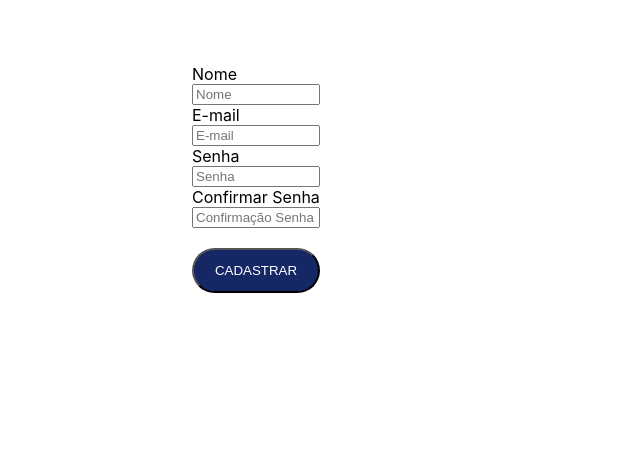
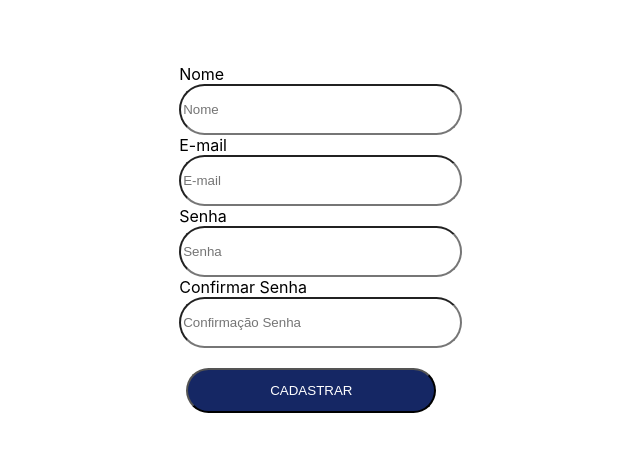
Before and after one commit to bermarques/estacionaai, a React (Create React App) app: page / in a window 1280 px wide. Shown: the top 452 px of the page, without its empty margins (384-1024 px from the left). Built offline with nearby package versions, Linux system fonts and the light colour scheme.

Commit message:
feature: input style created

```diff
--- a/src/Pages/DriverForm/index.jsx
+++ b/src/Pages/DriverForm/index.jsx
@@ -17,11 +17,24 @@ const DriverForm = () => {
     <div className="master">
       <form className="master-form" onSubmit={handleSubmit(sendForm)}>
         Nome
-        <input type="text" placeholder="Nome" name="name" ref={register} />
+        <input
+          className="input-form"
+          type="text"
+          placeholder="Nome"
+          name="name"
+          ref={register}
+        />
         E-mail
-        <input type="email" placeholder="E-mail" name="email" ref={register} />
+        <input
+          className="input-form"
+          type="email"
+          placeholder="E-mail"
+          name="email"
+          ref={register}
+        />
         Senha
         <input
+          className="input-form"
           type="password"
           placeholder="Senha"
           name="password"
@@ -29,6 +42,7 @@ const DriverForm = () => {
         />
         Confirmar Senha
         <input
+          className="input-form"
           placeholder="Confirmação Senha"
           type="password"
           name="password_confirmation"
--- a/src/Style/DriverForm/style.css
+++ b/src/Style/DriverForm/style.css
@@ -7,9 +7,9 @@
 .master-form {
   display: flex;
   flex-direction: column;
-  width: 10%;
+
   margin-top: 1%;
-  margin-left: 45%;
+  margin-left: 44%;
   justify-content: center;
   text-align: left;
 }
@@ -20,8 +20,16 @@
   color: white;
   height: 45px;
   border-radius: 28.5px;
+  width: 250px;
+  margin-left: 1%;
 }
 
 .button-send:hover {
   background-color: #05668d;
 }
+
+.input-form {
+  width: 275px;
+  height: 45px;
+  border-radius: 28.5px;
+}
```
